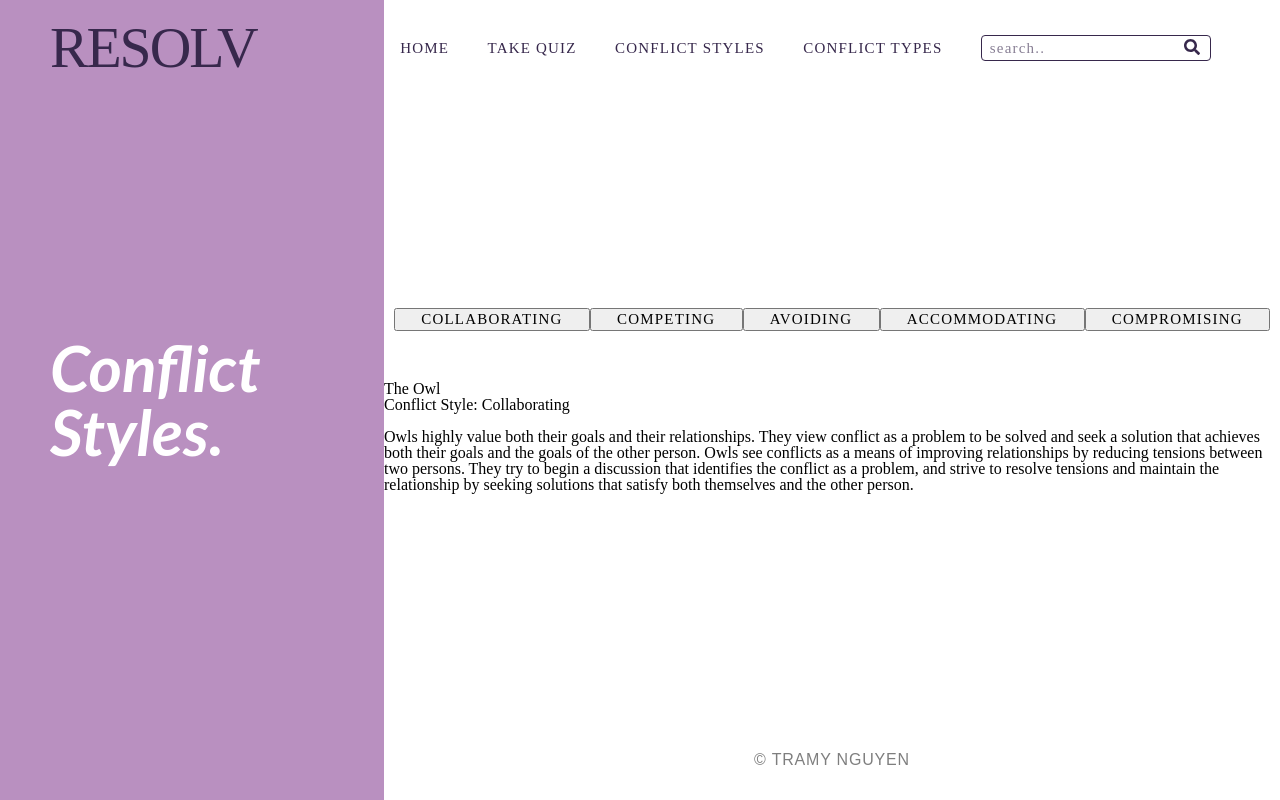
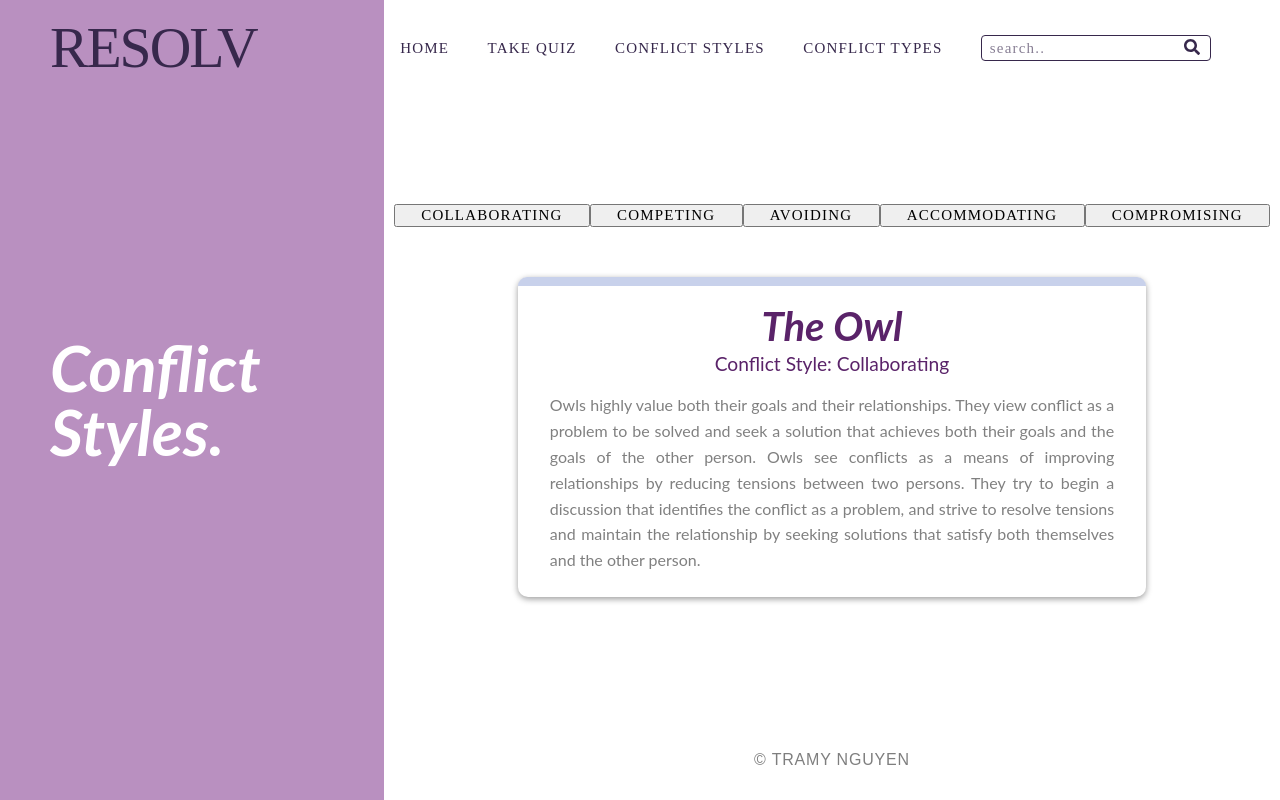
Before and after one commit to tramynn/no-db, a React (Create React App) app: page / in a window 1280 px wide. Both pictures are taken after a click on the item "CONFLICT STYLES". Built offline with nearby package versions, Linux system fonts and the light colour scheme.

Commit message:
styled stylecard

```diff
--- a/src/components/ConflictStyles/ConflictStyles.css
+++ b/src/components/ConflictStyles/ConflictStyles.css
@@ -4,7 +4,7 @@
 }
 
 .ConflictStyles-Left {
-    background-color: #B990C0;
+  background-color: #b990c0;
   color: right;
   display: flex;
   align-items: center;
@@ -39,8 +39,20 @@
 
 .Styles-Header {
   margin-bottom: 50px;
+  justify-content: space-around;
 }
 
+.Styles-Container {
+  color: black;
+  height: 40%;
+  width: 70%;
+  background-color: white;
+  border-radius: 10px;
+  box-sizing: border-box;
+  box-shadow: 0px 2px 6px 0px hsla(0, 0%, 0%, 0.4);
+  display: flex;
+  flex-direction: column;
+}
 .ConflictStyles-Footer {
   position: absolute;
   bottom: 0;
--- a/src/components/ConflictStyles/ConflictStyles.js
+++ b/src/components/ConflictStyles/ConflictStyles.js
@@ -33,6 +33,7 @@ class ConflictStyles extends Component {
             <StylesNav updateSection={this.updateSection} />
           </nav>
           <section className="Styles-Container">
+            <div className="Box-Accent"></div>
             {this.state.section === "Collaborating" ? (
               <StyleCard
                 animal="Owl"
--- a/src/components/ConflictStyles/StyleCard/StyleCard.css
+++ b/src/components/ConflictStyles/StyleCard/StyleCard.css
@@ -0,0 +1,38 @@
+.StyleCard-Container {
+  display: flex;
+  justify-content: center;
+  align-items: center;
+  flex-direction: column;
+  width: 100%;
+}
+
+.StyleCard-Main {
+  display: flex;
+  justify-content: center;
+  align-items: center;
+  flex-direction: column;
+  width: 90%;
+  padding: 20px;
+  line-height: 1.618rem;
+  text-align: justify;
+  font-family: Lato, sans-serif;
+}
+
+.StyleCard-Title {
+  color: #5a2369;
+  font-size: 2.5em;
+  font-style: italic;
+  font-weight: bold;
+  line-height: 1em;
+  padding-bottom: 5px;
+}
+
+.StyleCard-Subtitle {
+  color: #5a2369;
+  font-size: 1.2em;
+  padding-bottom: 15px;
+}
+
+.StyleCard-Info {
+  color: grey;
+}
--- a/src/components/ConflictStyles/StyleCard/StyleCard.js
+++ b/src/components/ConflictStyles/StyleCard/StyleCard.js
@@ -1,20 +1,14 @@
-import React from 'react';
-import './StyleCard.css'
+import React from "react";
+import "./StyleCard.css";
 
 function StyleCard(props) {
-
   return (
     <div className="StyleCard">
       <div className="StyleCard-Container">
-                <div className="StyleCard-Left">
-                    <header className="StyleCard-Header">
+        <div className="StyleCard-Main">
           <h1 className="StyleCard-Title">The {props.animal}</h1>
           <h2 className="StyleCard-Subtitle">Conflict Style: {props.name}</h2>
-                    </header>
-                    <img src={props.image} alt={props.alt} />
-                    <main className="StyleCard-Main">
           <p className="StyleCard-Info">{props.info}</p>
-                    </main>
         </div>
       </div>
     </div>
--- a/src/components/Quiz/Quiz.css
+++ b/src/components/Quiz/Quiz.css
@@ -64,7 +64,6 @@
   box-shadow: 0px 2px 6px 0px hsla(0, 0%, 0%, 0.4);
   display: flex;
   flex-direction: column;
-  /* opacity: 0.9; */
 }
 
 .Quiz-Description h1 {
```
Lines whose indentation alone changed are shown as unchanged.
